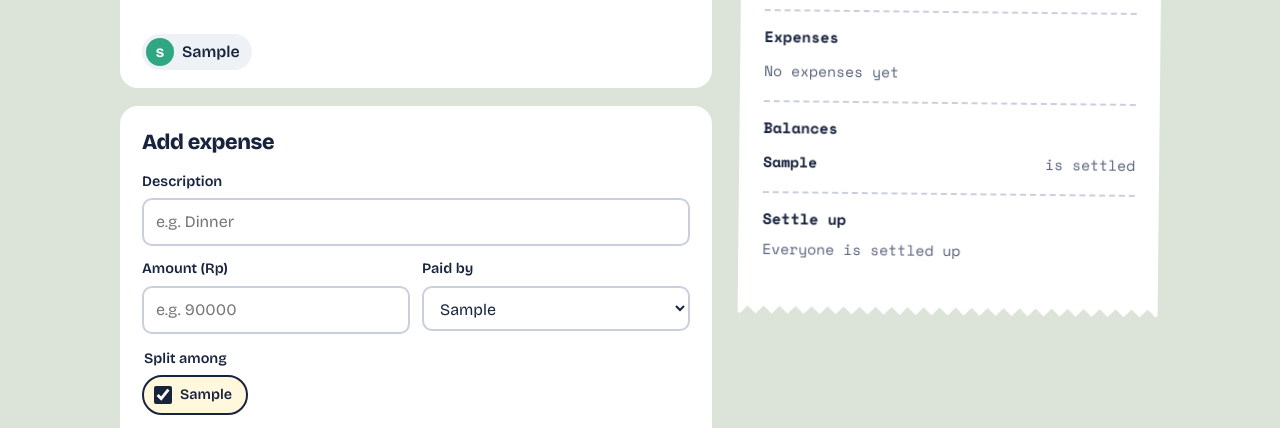
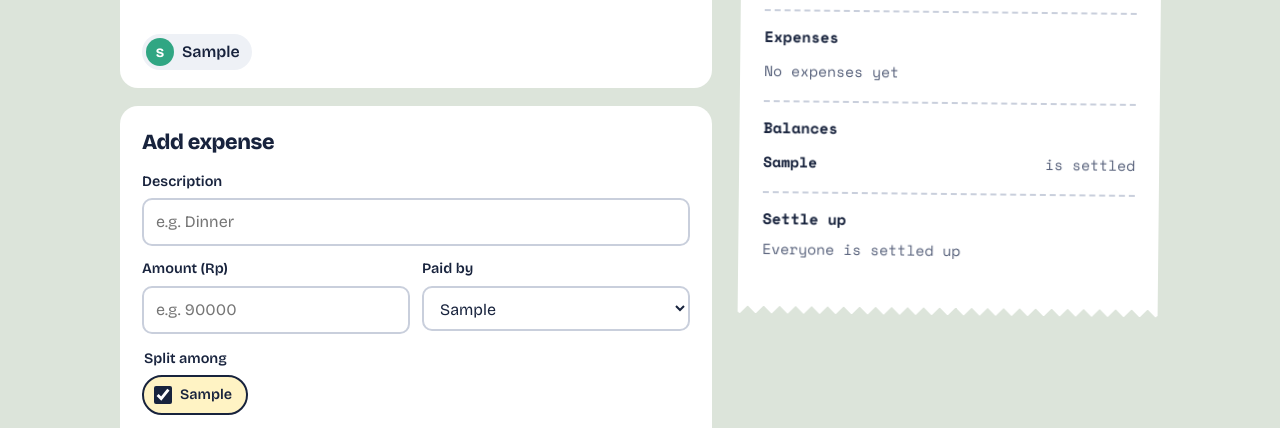
Before and after one commit to aoyamari/specloop, a website with bundled scripts: page app/index.html in a window 1280 px wide. Both pictures are taken after typing "Sample" into the empty fields and a click on the button "Add member". Shown: the part 370-798 px from the top of the page. Built offline with nearby package versions, Linux system fonts and the light colour scheme.

Commit message:
Toggle pills: warmer checked state
Co-Authored-By: Claude Opus 5.5 <noreply@anthropic.com>
Claude-Session: https://claude.ai/code/session_01FDSeavKvQz2AYg9rTSDcKu

```diff
--- a/app/style.css
+++ b/app/style.css
@@ -103,7 +103,7 @@ button:active { transform: translateY(1px); }
   cursor: pointer; font-weight: 600;
 }
 .toggles input { width: 18px; height: 18px; margin: 0; accent-color: var(--ink); }
-.toggles label:has(input:checked) { border-color: var(--ink); background: #fff8dc; }
+.toggles label:has(input:checked) { border-color: var(--ink); background: #fff3c4; }
 
 .error { color: var(--sambal); min-height: 1.4em; margin: 8px 0 0; font-size: 0.9rem; font-weight: 600; }
 
```
